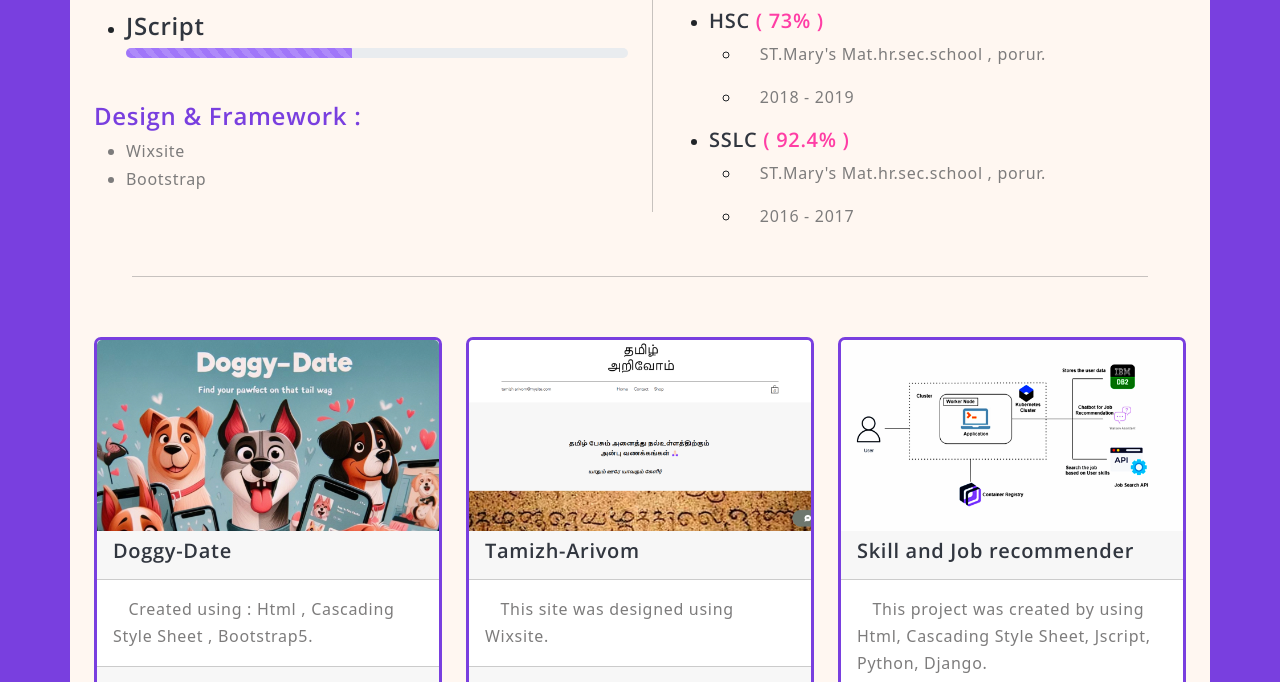
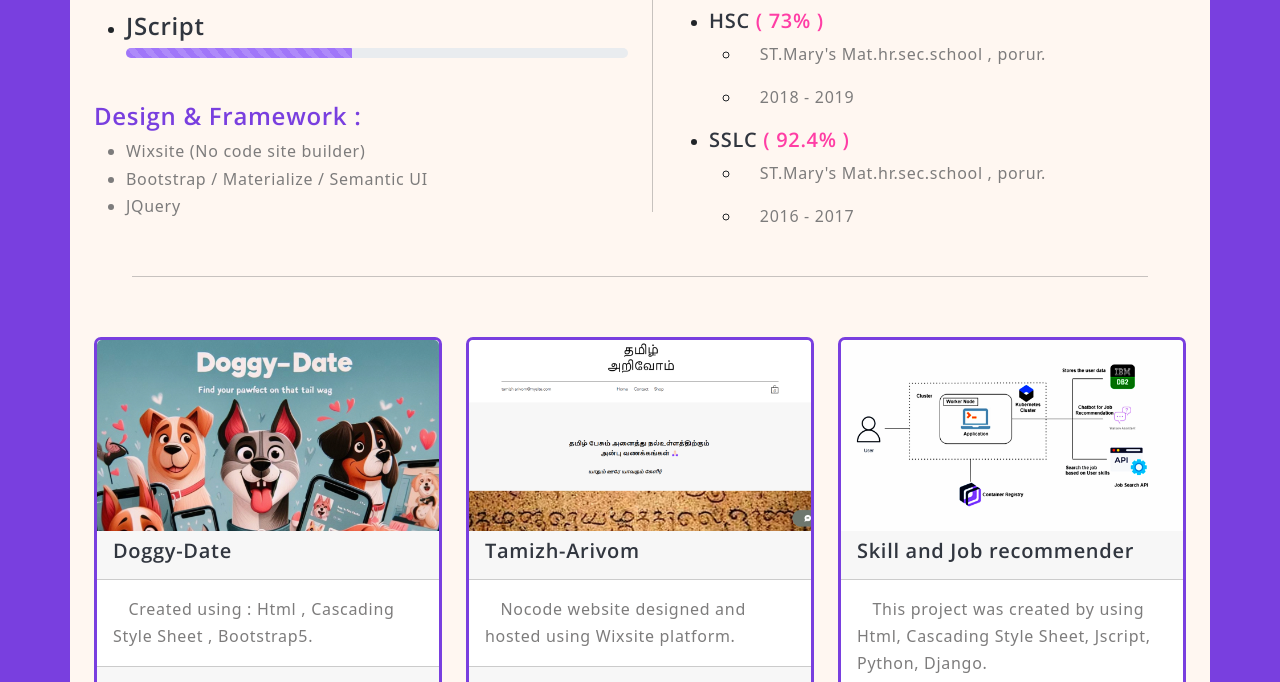
Before and after one commit to M-MUGESHCHARLES/Mugesh-Portfolio, a plain HTML site: page index.html in a window 1280 px wide. Shown: the part 960-1642 px from the top of the page. Drawn offline with nearby package versions, Linux system fonts and the light colour scheme; a web font is replaced by a local one.

Commit message:
Add files via upload

```diff
--- a/index.html
+++ b/index.html
@@ -143,8 +143,10 @@
 
             <h4 class="colortxt">Design & Framework : </h4>
             <ul>
-              <li class="colortxt-3"> Wixsite </li>
-              <li class="colortxt-3"> Bootstrap </li>
+              <li class="colortxt-3"> Wixsite (No code site builder)</li>
+              <li class="colortxt-3"> Bootstrap / Materialize / Semantic UI </li>
+              <li class="colortxt-3"> JQuery </li>
+
             </ul>
 
 
@@ -251,7 +253,7 @@
 
               <div class="card-body">
                 <p class="card-text colortxt-3">
-                  This site was designed using Wixsite.
+                  Nocode website designed and hosted using Wixsite platform.
                 </p>
               </div>
               <div class="card-footer">
```
Also changed, not shown: skills.html (+4 -2 lines), 1 other file.
